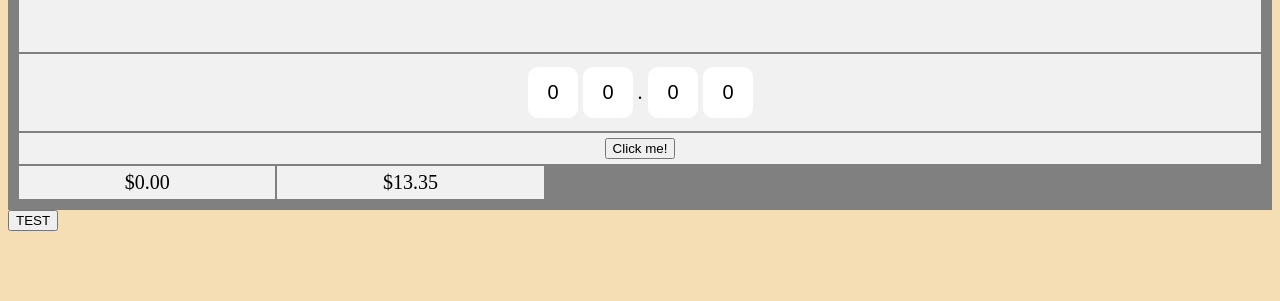
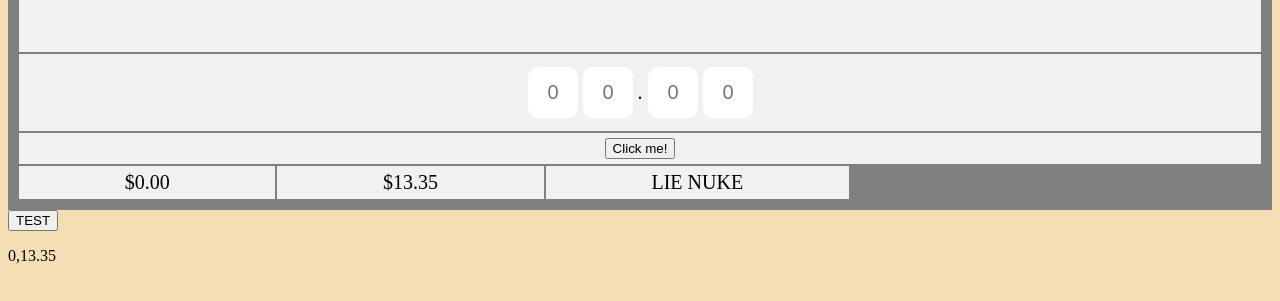
Before and after one commit to GoogyHam/maths-practice, a website: page index.html in a window 1280 px wide. Both pictures are taken after a click on the button "Click me!". Shown: the part 339-640 px from the top of the page. Drawn offline with Linux system fonts and the light colour scheme.

Commit message:
Add files via upload
2/5/2025

```diff
--- a/index.html
+++ b/index.html
@@ -18,11 +18,11 @@
             <!-- This should hold maths questions, with the answers typed below.-->
 
             <div class="input">
-                <input type="text" maxlength="1" class="num-input" value="0" onclick="this.select()">
-                <input type="text" maxlength="1" class="num-input" value="0" onclick="this.select()">
+                <input type="text" maxlength="1" class="num-input" placeholder="0" onclick="this.select()" id="answerEntry">
+                <input type="text" maxlength="1" class="num-input" placeholder="0" onclick="this.select()" id="answerEntry">
                 .
-                <input type="text" maxlength="1" class="num-input" value="0" onclick="this.select()">
-                <input type="text" maxlength="1" class="num-input" value="0" onclick="this.select()">
+                <input type="text" maxlength="1" class="num-input" placeholder="0" onclick="this.select()" id="answerEntry">
+                <input type="text" maxlength="1" class="num-input" placeholder="0" onclick="this.select()" id="answerEntry">
             </div>
             <!-- Four inputs for a number, 1 digit each.-->
 
@@ -38,6 +38,9 @@
 
             </div>
 
+            <div id="response">
+
+            </div>
         </div>
 
         <button onclick="generateProblem()">TEST</button>
--- a/script.js
+++ b/script.js
@@ -1,6 +1,7 @@
 const inputs = document.querySelectorAll(".num-input")
 const inputValues = [];
-const calculation = []
+const calculation = [];
+let problemAnswer = 0;
 
 document.getElementById("submitAnswerButton").addEventListener("click", takeInputs)
 
@@ -23,23 +24,40 @@ function takeInputs(){
 
     /* Create a blank string variable*/
 
-    inputValues.forEach((value, subindex) => {
-            inputTotal+= value
+    inputValues.forEach((value, index) => {
+            inputTotal += value
     });
 
     var inputAsNumber = Number(inputTotal) / 100
     /* Concatenate each object in the input array onto the string variable */
 
+    inputs.forEach((input, index) =>{
+        input.value = ""
+    });
     document.getElementById("output").innerHTML = "$" + inputAsNumber.toFixed(2);
 
-    document.getElementById("answer").innerHTML = "$" + calculation[2].toFixed(2);
+    document.getElementById("answer").innerHTML = "$" + problemAnswer.toFixed(2);
+
+    document.getElementById("test").innerHTML = inputAsNumber + "," + problemAnswer
+
+    if (inputAsNumber === problemAnswer) {
+        document.getElementById("response").innerHTML = "TRUKE"
+    } else {
+        document.getElementById("response").innerHTML = "LIE NUKE"
+    }
+
 }
 
 function generateProblem(){
     calculation[0] = Math.floor(Math.random() * 10000) / 100;
     calculation[1] = Math.floor(Math.random() * 10000) / 100;
+
     calculation.sort(function(x,y){return y - x});
-    calculation[2] = calculation[0] - calculation[1]
-    document.getElementById("question1").innerHTML = calculation[0].toFixed(2)
+
+    problemAnswer = Math.round((calculation[0] - calculation[1]) * 100) / 100;
+
+    document.getElementById("question1").innerHTML = calculation[0].toFixed(2);
     document.getElementById("question2").innerHTML = "- " + calculation[1].toFixed(2);
+
+    document.getElementById("test").innerHTML = calculation
 }
```
